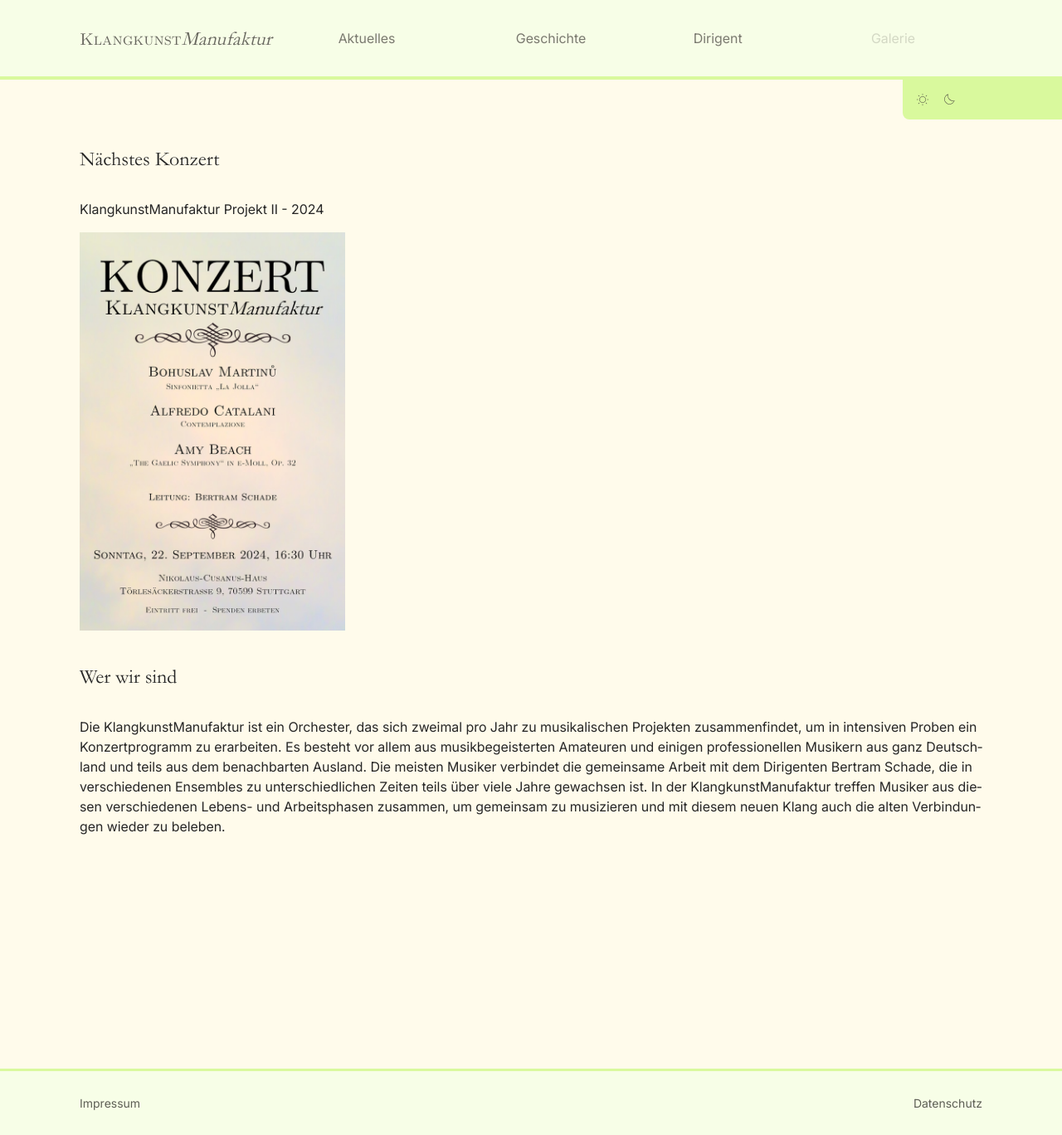
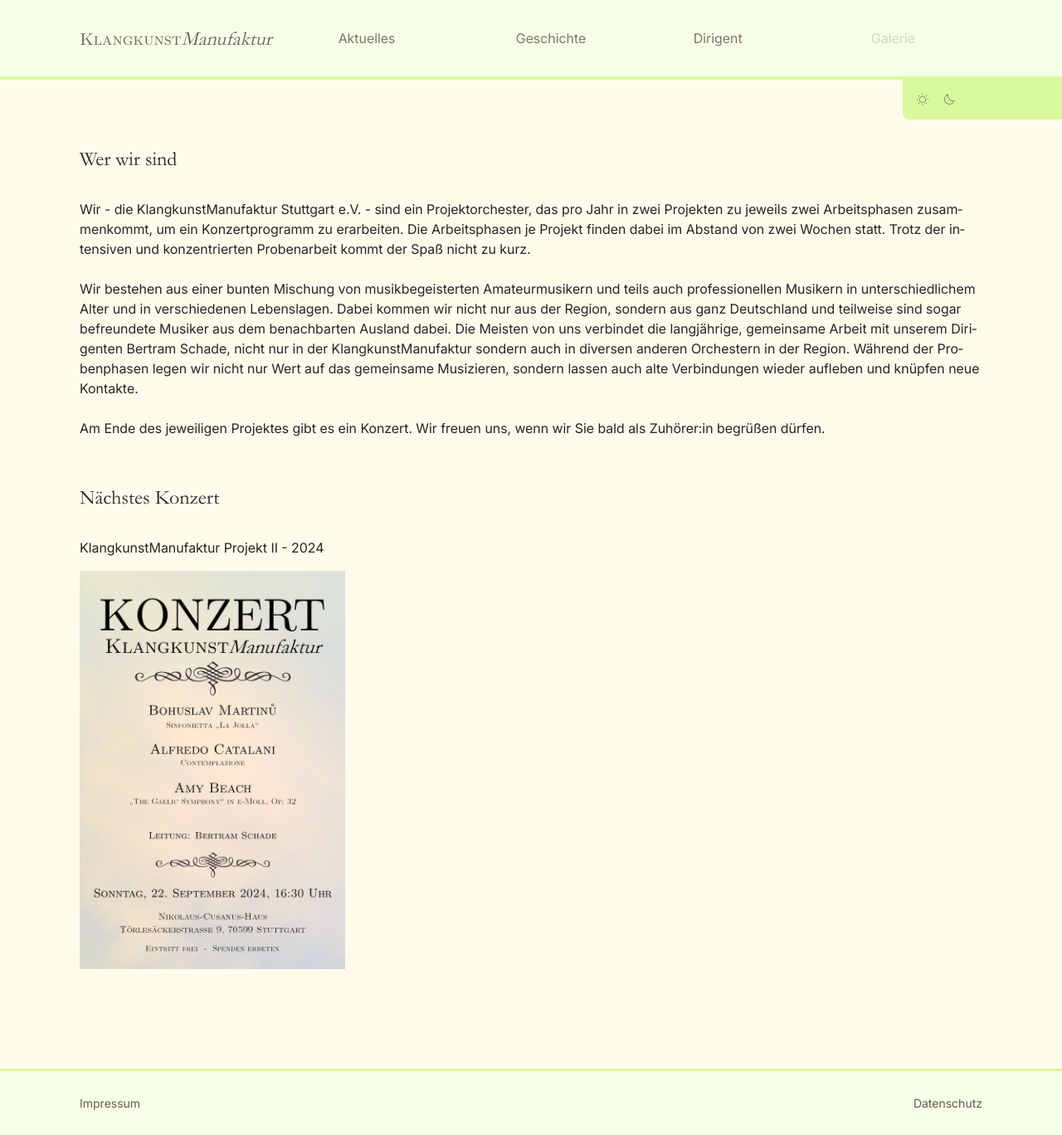
Before and after one commit to FrankWuensch/klangkunst_website_project, a Jekyll site: the page built from index.html, in a window 1280 px wide. Shown: the whole page at 83% size. Built offline with Jekyll 4.4.1, drawn with Linux system fonts in a browser that asks for light colours.

Commit message:
update texts

```diff
--- a/_layouts/default.html
+++ b/_layouts/default.html
@@ -37,7 +37,7 @@
           id="large-image-wrapper"
           class="relative flex items-center justify-center opacity-0 duration-700 ease-in-out"
         >
-          <img id="large-image" class="cursor-pointer object-contain" />
+          <img id="large-image" class="cursor-pointer object-cover" />
           <div class="pointer-events-none absolute left-0 top-0 h-full w-full dark:bg-black/40"></div>
         </div>
       </div>
--- a/dist/output.css
+++ b/dist/output.css
@@ -596,6 +596,10 @@ video {
   bottom: 0px;
 }
 
+.left-0 {
+  left: 0px;
+}
+
 .right-0 {
   right: 0px;
 }
@@ -606,10 +610,6 @@ video {
 
 .top-16 {
   top: 4rem;
-}
-
-.left-0 {
-  left: 0px;
 }
 
 .z-10 {
@@ -633,8 +633,16 @@ video {
   margin-bottom: 3rem;
 }
 
+.mb-4 {
+  margin-bottom: 1rem;
+}
+
 .mb-6 {
   margin-bottom: 1.5rem;
+}
+
+.mb-8 {
+  margin-bottom: 2rem;
 }
 
 .flex {
@@ -903,6 +911,10 @@ video {
 
 .pt-6 {
   padding-top: 1.5rem;
+}
+
+.pb-8 {
+  padding-bottom: 2rem;
 }
 
 .text-center {
@@ -1210,22 +1222,13 @@ ul > li {
   border-color: rgb(255 255 255 / 0.3);
 }
 
-.dark\:border-stone-900:where(.dark, .dark *) {
+.dark\:border-slate-500:where(.dark, .dark *) {
   --tw-border-opacity: 1;
-  border-color: rgb(28 25 23 / var(--tw-border-opacity));
-}
-
-.dark\:border-stone-900\/70:where(.dark, .dark *) {
-  border-color: rgb(28 25 23 / 0.7);
+  border-color: rgb(100 116 139 / var(--tw-border-opacity));
 }
 
 .dark\:border-white\/30:where(.dark, .dark *) {
   border-color: rgb(255 255 255 / 0.3);
-}
-
-.dark\:border-slate-500:where(.dark, .dark *) {
-  --tw-border-opacity: 1;
-  border-color: rgb(100 116 139 / var(--tw-border-opacity));
 }
 
 .dark\:bg-black:where(.dark, .dark *) {
@@ -1237,9 +1240,8 @@ ul > li {
   background-color: rgb(0 0 0 / 0.1);
 }
 
-.dark\:bg-neutral-700:where(.dark, .dark *) {
-  --tw-bg-opacity: 1;
-  background-color: rgb(64 64 64 / var(--tw-bg-opacity));
+.dark\:bg-black\/40:where(.dark, .dark *) {
+  background-color: rgb(0 0 0 / 0.4);
 }
 
 .dark\:bg-neutral-750:where(.dark, .dark *) {
@@ -1247,9 +1249,9 @@ ul > li {
   background-color: rgb(57 57 57 / var(--tw-bg-opacity));
 }
 
-.dark\:bg-zinc-900:where(.dark, .dark *) {
+.dark\:bg-slate-500:where(.dark, .dark *) {
   --tw-bg-opacity: 1;
-  background-color: rgb(24 24 27 / var(--tw-bg-opacity));
+  background-color: rgb(100 116 139 / var(--tw-bg-opacity));
 }
 
 .dark\:bg-zinc-800:where(.dark, .dark *) {
@@ -1257,46 +1259,9 @@ ul > li {
   background-color: rgb(39 39 42 / var(--tw-bg-opacity));
 }
 
-.dark\:bg-slate-800:where(.dark, .dark *) {
+.dark\:bg-zinc-900:where(.dark, .dark *) {
   --tw-bg-opacity: 1;
-  background-color: rgb(30 41 59 / var(--tw-bg-opacity));
-}
-
-.dark\:bg-gray-800:where(.dark, .dark *) {
-  --tw-bg-opacity: 1;
-  background-color: rgb(31 41 55 / var(--tw-bg-opacity));
-}
-
-.dark\:bg-gray-900:where(.dark, .dark *) {
-  --tw-bg-opacity: 1;
-  background-color: rgb(17 24 39 / var(--tw-bg-opacity));
-}
-
-.dark\:bg-black\/50:where(.dark, .dark *) {
-  background-color: rgb(0 0 0 / 0.5);
-}
-
-.dark\:bg-black\/30:where(.dark, .dark *) {
-  background-color: rgb(0 0 0 / 0.3);
-}
-
-.dark\:bg-black\/40:where(.dark, .dark *) {
-  background-color: rgb(0 0 0 / 0.4);
-}
-
-.dark\:bg-stone-700:where(.dark, .dark *) {
-  --tw-bg-opacity: 1;
-  background-color: rgb(68 64 60 / var(--tw-bg-opacity));
-}
-
-.dark\:bg-neutral-800:where(.dark, .dark *) {
-  --tw-bg-opacity: 1;
-  background-color: rgb(38 38 38 / var(--tw-bg-opacity));
-}
-
-.dark\:bg-slate-500:where(.dark, .dark *) {
-  --tw-bg-opacity: 1;
-  background-color: rgb(100 116 139 / var(--tw-bg-opacity));
+  background-color: rgb(24 24 27 / var(--tw-bg-opacity));
 }
 
 .dark\:text-white\/30:where(.dark, .dark *) {
@@ -1311,10 +1276,6 @@ ul > li {
   color: rgb(255 255 255 / 0.5);
 }
 
-.dark\:text-white\/70:where(.dark, .dark *) {
-  color: rgb(255 255 255 / 0.7);
-}
-
 .dark\:text-white\/80:where(.dark, .dark *) {
   color: rgb(255 255 255 / 0.8);
 }
@@ -1323,19 +1284,14 @@ ul > li {
   opacity: 0.5;
 }
 
-.dark\:grayscale:where(.dark, .dark *) {
-  --tw-grayscale: grayscale(100%);
-  filter: var(--tw-blur) var(--tw-brightness) var(--tw-contrast) var(--tw-grayscale) var(--tw-hue-rotate) var(--tw-invert) var(--tw-saturate) var(--tw-sepia) var(--tw-drop-shadow);
-}
-
-.dark\:invert:where(.dark, .dark *) {
-  --tw-invert: invert(100%);
-  filter: var(--tw-blur) var(--tw-brightness) var(--tw-contrast) var(--tw-grayscale) var(--tw-hue-rotate) var(--tw-invert) var(--tw-saturate) var(--tw-sepia) var(--tw-drop-shadow);
-}
-
 .dark\:hover\:text-stone-400:hover:where(.dark, .dark *) {
   --tw-text-opacity: 1;
   color: rgb(168 162 158 / var(--tw-text-opacity));
+}
+
+.dark\:hover\:text-white:hover:where(.dark, .dark *) {
+  --tw-text-opacity: 1;
+  color: rgb(255 255 255 / var(--tw-text-opacity));
 }
 
 .dark\:hover\:text-white\/80:hover:where(.dark, .dark *) {
@@ -1346,11 +1302,6 @@ ul > li {
   color: rgb(255 255 255 / 0.7);
 }
 
-.dark\:hover\:text-white:hover:where(.dark, .dark *) {
-  --tw-text-opacity: 1;
-  color: rgb(255 255 255 / var(--tw-text-opacity));
-}
-
 .group:hover .dark\:group-hover\:text-stone-400:where(.dark, .dark *) {
   --tw-text-opacity: 1;
   color: rgb(168 162 158 / var(--tw-text-opacity));
--- a/index.html
+++ b/index.html
@@ -1,31 +1,55 @@
 ---
 title: Klangkunst Manufaktur e.V.
 layout: default
-title_info_1: Nächstes Konzert
+title_info_1: Wer wir sind
 info_1: >
-  Die KlangkunstManufaktur ist ein Orchester, das sich zweimal pro Jahr zu musikalischen Projekten
-  zusammenfindet, um in intensiven Proben ein Konzertprogramm zu erarbeiten. Es besteht vor allem aus
-  musikbegeisterten Amateuren und einigen professionellen Musikern aus ganz Deutschland und teils aus
-  dem benachbarten Ausland. Die meisten Musiker verbindet die gemeinsame Arbeit mit dem Dirigenten
-  Bertram Schade, die in verschiedenen Ensembles zu unterschiedlichen Zeiten teils über viele
-  Jahre gewachsen ist. In der KlangkunstManufaktur treffen Musiker aus diesen verschiedenen Lebens- und
-  Arbeitsphasen zusammen, um gemeinsam zu musizieren und mit diesem neuen Klang auch die alten Verbindungen
-  wieder zu beleben.
-title_info_2: Wer wir sind
+  Wir - die KlangkunstManufaktur Stuttgart e.V. - sind ein Projektorchester, das pro Jahr in zwei Projekten
+  zu jeweils zwei Arbeitsphasen zusammenkommt, um ein Konzertprogramm zu erarbeiten. Die Arbeitsphasen je Projekt
+  finden dabei im Abstand von zwei Wochen statt. Trotz der intensiven und konzentrierten Probenarbeit kommt der Spaß
+  nicht zu kurz.<br /><br />
+
+  Wir bestehen aus einer bunten Mischung von musikbegeisterten Amateurmusikern und teils auch
+  professionellen Musikern in unterschiedlichem Alter und in verschiedenen Lebenslagen.
+  Dabei kommen wir nicht nur aus der Region, sondern aus ganz Deutschland und teilweise sind sogar befreundete
+  Musiker aus dem benachbarten Ausland dabei. Die Meisten von uns verbindet die langjährige, gemeinsame Arbeit mit unserem Dirigenten Bertram Schade,
+  nicht nur in der KlangkunstManufaktur sondern auch in diversen anderen Orchestern in der Region.
+  Während der Probenphasen legen wir nicht nur Wert auf das gemeinsame Musizieren, sondern lassen auch alte Verbindungen
+  wieder aufleben und knüpfen neue Kontakte.<br /><br />
+
+  Am Ende des jeweiligen Projektes gibt es ein Konzert. Wir freuen uns, wenn wir Sie bald als Zuhörer:in begrüßen dürfen.<br /><br />
+title_info_2: Nächstes Konzert
 ---
 
-<div class="h-full w-full max-w-6xl">
-  <h1>{{page.title_info_1}}</h1>
-  <div class="flex w-full flex-row flex-wrap gap-x-8 gap-y-12">
+<!-- only shown in mobile version -->
+<div class="h-full w-full max-w-6xl xl:hidden">
+  <h1>{{page.title_info_2}}</h1>
+  <div class="mb-4 flex w-full flex-row flex-wrap gap-x-8 gap-y-12">
     <div class="flex w-80 flex-col gap-y-4">
       <p>{{site.actual_poster[0].title}}</p>
       <img
-        class="clickable mb-6 aspect-[2/3] w-full object-cover xl:mb-10 dark:bg-black dark:opacity-50"
+        class="clickable aspect-[2/3] w-full object-cover xl:mb-10 dark:bg-black dark:opacity-50"
         src="{{site.baseurl}}{{site.actual_poster[0].src}}"
         loading="lazy"
       />
     </div>
   </div>
+  <h1>{{page.title_info_1}}</h1>
+  <p>{{page.info_1}}</p>
+</div>
+
+<!-- only shown if screen >= xl:1280px -->
+<div class="h-full w-full max-w-6xl max-xl:hidden">
+  <h1>{{page.title_info_1}}</h1>
+  <p class="mb-8">{{page.info_1}}</p>
   <h1>{{page.title_info_2}}</h1>
-  <p style="hyphens: auto">{{page.info_1}}</p>
+  <div class="flex w-full flex-row flex-wrap gap-x-8 gap-y-12">
+    <div class="flex w-80 flex-col gap-y-4">
+      <p>{{site.actual_poster[0].title}}</p>
+      <img
+        class="clickable aspect-[2/3] w-full object-cover xl:mb-10 dark:bg-black dark:opacity-50"
+        src="{{site.baseurl}}{{site.actual_poster[0].src}}"
+        loading="lazy"
+      />
+    </div>
+  </div>
 </div>
```
Also changed, not shown: dirigent.html (+6 -6 lines), src/dirigent.png (deleted), 6 other files.
